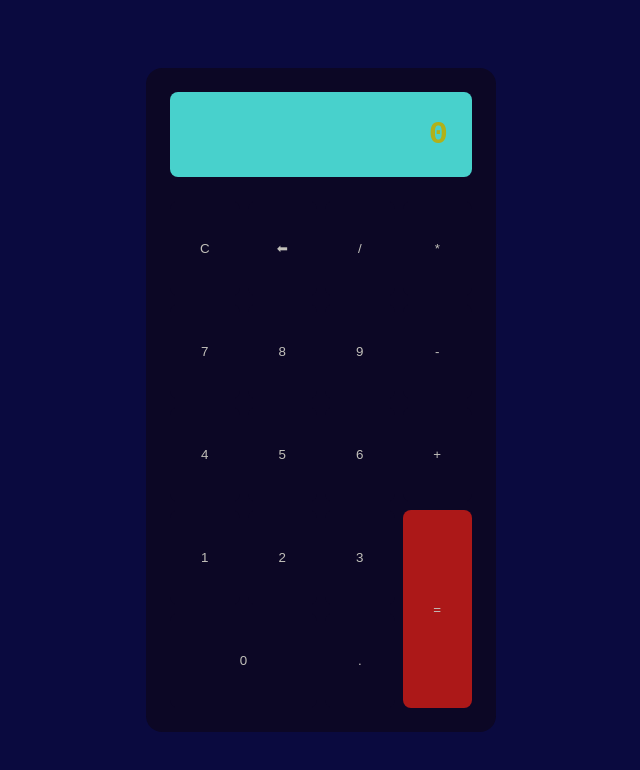
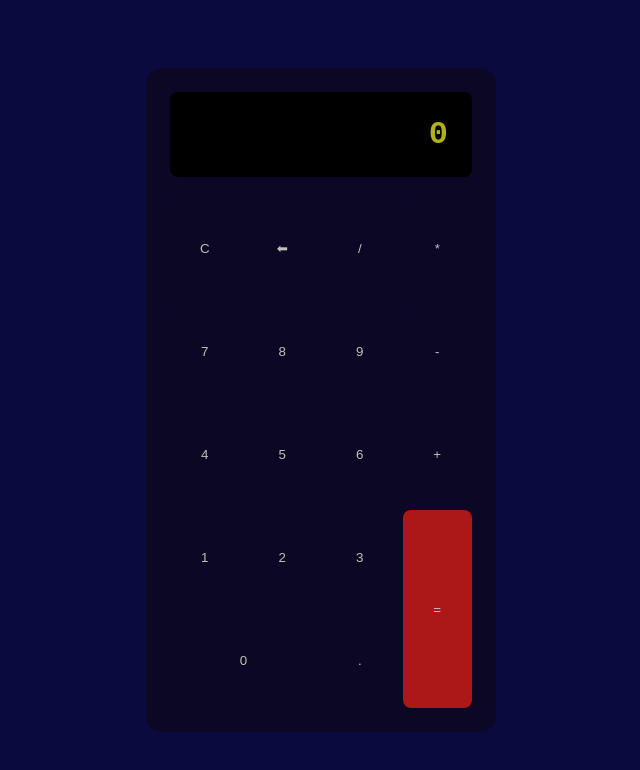
Before and after one commit to giovannialonzo/calculadoraGio, a plain HTML site: page index.html in a window 1280 px wide. Shown: the whole page, without its empty margins (319-959 px from the left). Drawn offline with Linux system fonts and the light colour scheme.

Commit message:
Update main.css

```diff
--- a/main.css
+++ b/main.css
@@ -26,7 +26,7 @@ place-items: center;
 
 .pantalla{
     grid-column: 1 / -1;
-    background-color: rgb(72, 209, 204);
+    background-color: rgb(0, 0, 0);
     padding: 1.5rem;
     font-size: 2rem;
     text-align: right;
```
